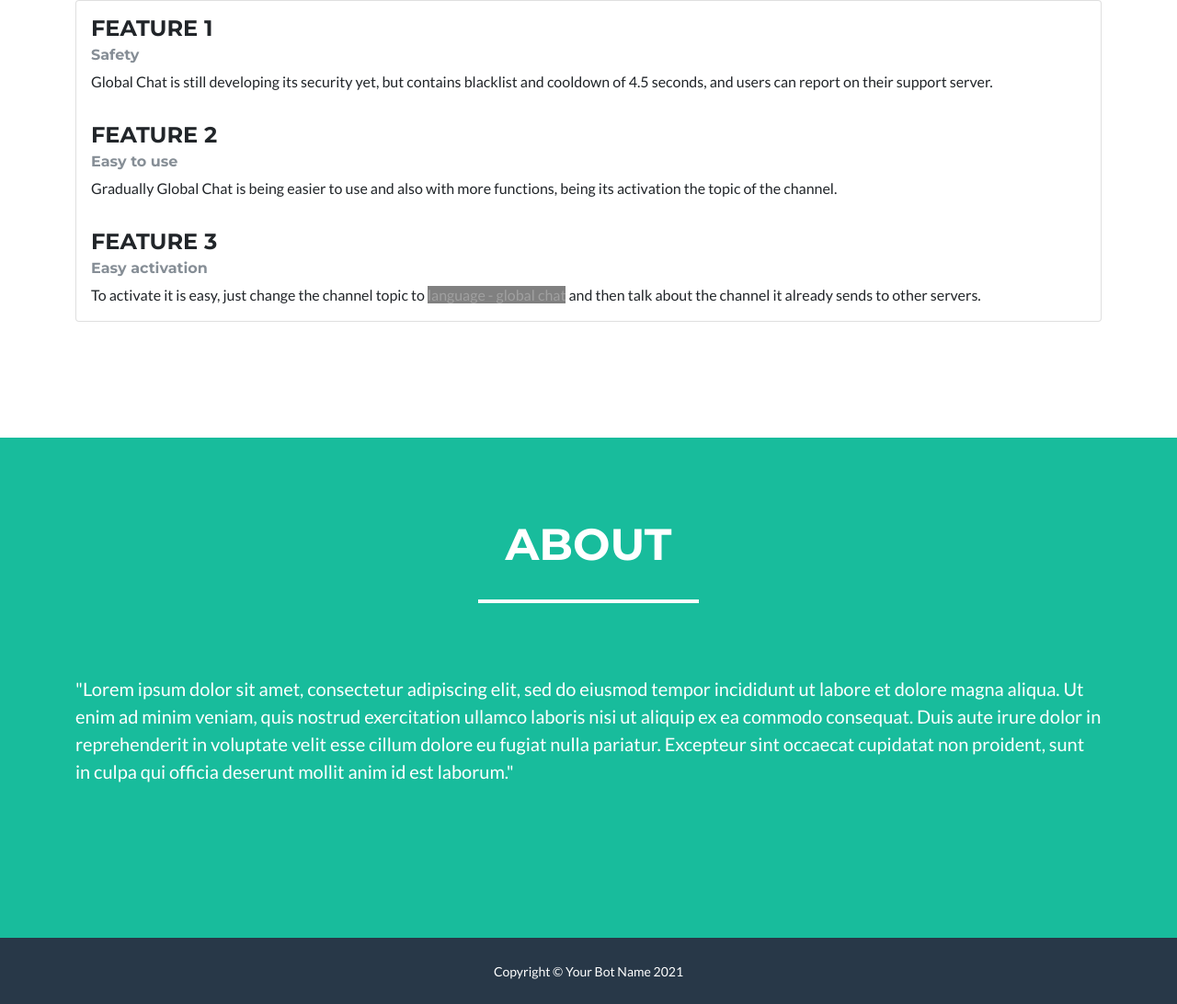
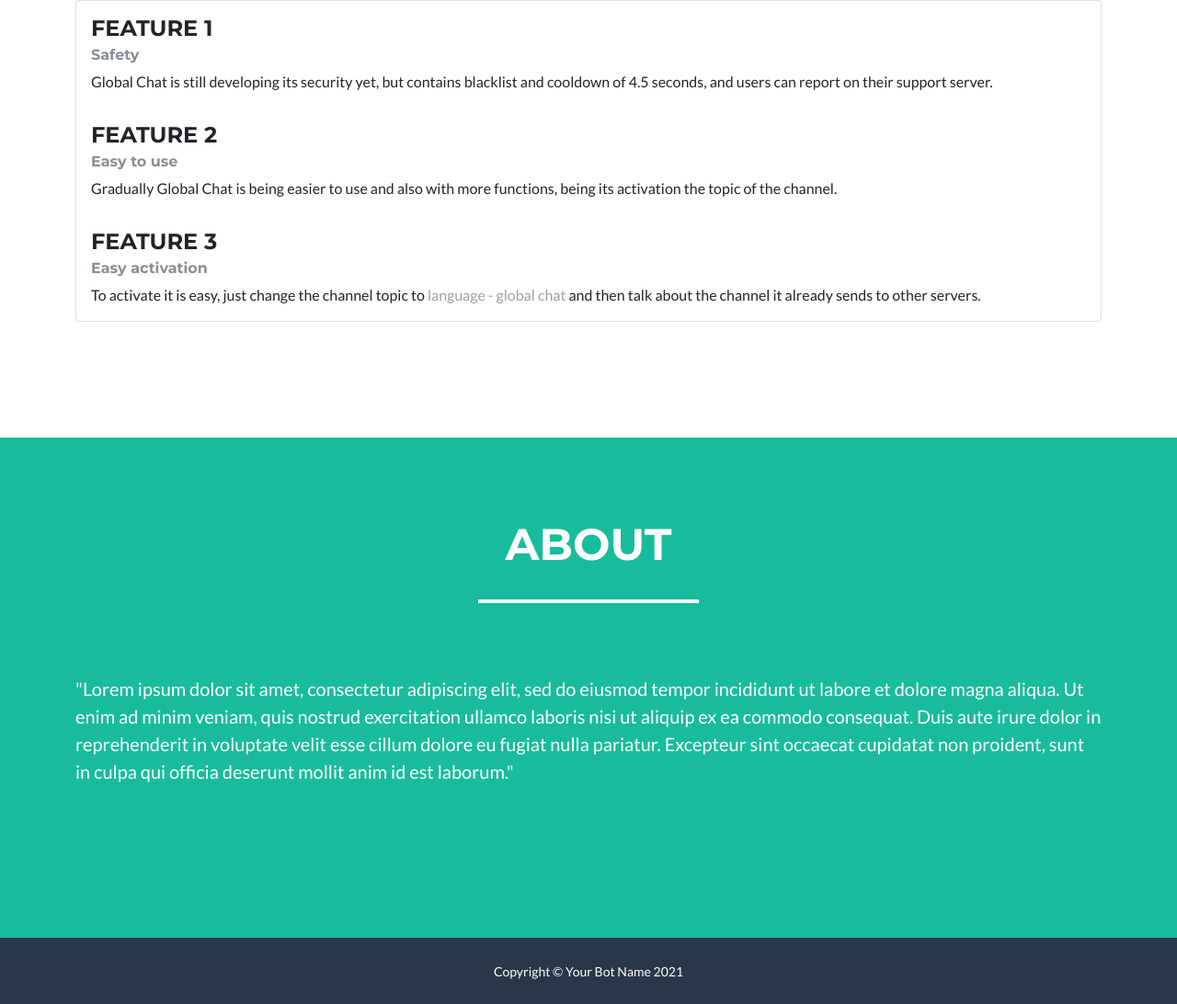
Before and after one commit to Bayziofc/globalchat, a plain HTML site: page index.html in a window 1280 px wide. Shown: the part 1112-2204 px from the top of the page at 92% size. Drawn offline with nearby package versions, Linux system fonts and the light colour scheme.

Commit message:
Update index.html

```diff
--- a/index.html
+++ b/index.html
@@ -58,7 +58,7 @@
                         <div class="card-body">
                             <h4 class="card-title">FEATURE 3</h4>
                             <h6 class="text-muted card-subtitle mb-2">Easy activation</h6>
-                            <p class="card-text">To activate it is easy, just change the channel topic to <bd style="background-color: #808080; color: #a0a0a0;">language - global chat</bd> and then talk about the channel it already sends to other servers.</p>
+                            <p class="card-text">To activate it is easy, just change the channel topic to <bd style="border: 2px #808080; color: #a0a0a0;">language - global chat</bd> and then talk about the channel it already sends to other servers.</p>
                         </div>
                     </div>
                 </div>
```
